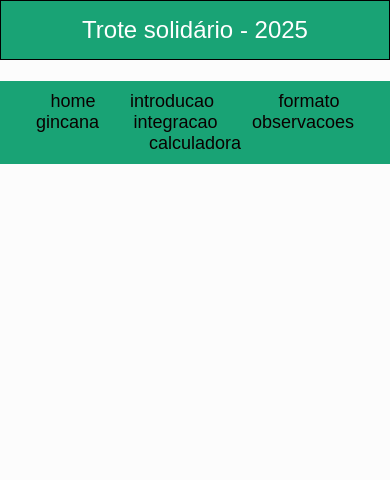
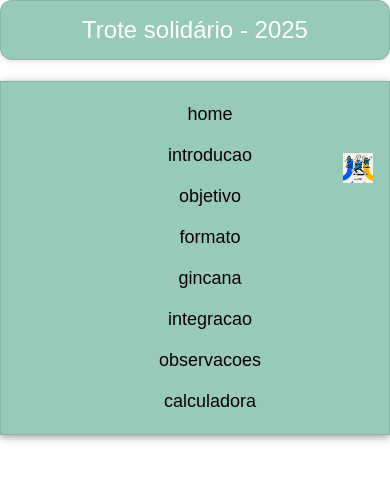
Before and after one commit to roddiee/trabalho-de-faculdade, a plain HTML site: page trote/index.html in a window 390 px wide. Drawn offline with Linux system fonts and the light colour scheme.

Commit message:
ajustes no codigo e responsividade mobile

```diff
--- a/trote/index.html
+++ b/trote/index.html
@@ -16,12 +16,13 @@
         <div id="link-menu">
             <a href="index.html">home</a>
             <a href="introducao.html">introducao</a>
-            <a href="objetivo.html"objetivo></a>
+            <a href="objetivo.html">objetivo</a>
             <a href="formato.html">formato</a>
             <a href="gincana.html">gincana</a>
             <a href="integracao.html">integracao</a>
             <a href="observacoes.html">observacoes</a>
             <a href="calculadoras.html">calculadora</a>
+            <img src="img/trote solidario.jpeg" alt="icone" id="menu-icon">
         </div>
     </nav>
 </body>
--- a/trote/styles/styles.css
+++ b/trote/styles/styles.css
@@ -2,30 +2,36 @@ body {
     font-family: Arial, Helvetica, sans-serif;
     margin: 0;
     padding: 0;
-    background-color: rgb(252, 252, 252);
+    background-color: rgb(255, 255, 255);
     text-align: center;
 
 }
 
 header {
-    background-color: rgb(25, 163, 117);
+    background-color: rgb(152, 202, 186);
     color: white;
     padding: 15px 0;
     font-size: 24px;
-    border: 1px solid black;
+    border-radius: 12px;
+    border: 1px solid rgba(0, 0, 0, 0.1);
+    box-shadow: 0px 2px 5px rgba(0, 0, 0, 0.1);
 }
 
 nav {
-    background-color: rgba(25, 163, 117);
-    padding: 10px;
+    background-color: rgb(152, 202, 186);
+    padding: 12px 50px 12px 12px;
     display: flex;
     justify-content: center;
     align-items: center;
+    position: relative;
+    border: 1px solid rgba(0, 0, 0, 0.1);
+    box-shadow: 0px 2px 8px rgba(0, 0, 0, 0.4);
+
 }
 
 #links-menu {
     display: flex;
-    gap: 20px;
+    gap: 15px;
 
 }
 
@@ -35,4 +41,38 @@ nav a {
     padding: 10px 15px;
     font-size: 18px;
     border-radius: 5px;
+    transition: all 0.3s ease-in-out;
 }
+
+nav a:hover {
+    background-color: rgba(255, 255, 255, 0.2);
+    border-radius: 8px;
+}
+
+#menu-icon {
+    width: 30px;
+    height: auto;
+   position: absolute;
+   right: 1px;
+   top: 20%;
+   transform: translate(-50%);
+}
+ /*responsividade*/
+
+ @media (max-width: 768px){
+    nav {
+        flex-direction: column;
+        padding: 12px;
+    }
+
+ #links-menu {
+    flex-direction: column;
+    gap: 10px;
+ }
+nav a {
+    display: block;
+    width: 100%;
+    text-align: center;
+}
+
+ }
```
Also changed, not shown: trote/img/trote solidario.jpeg (added), 1 other file.
